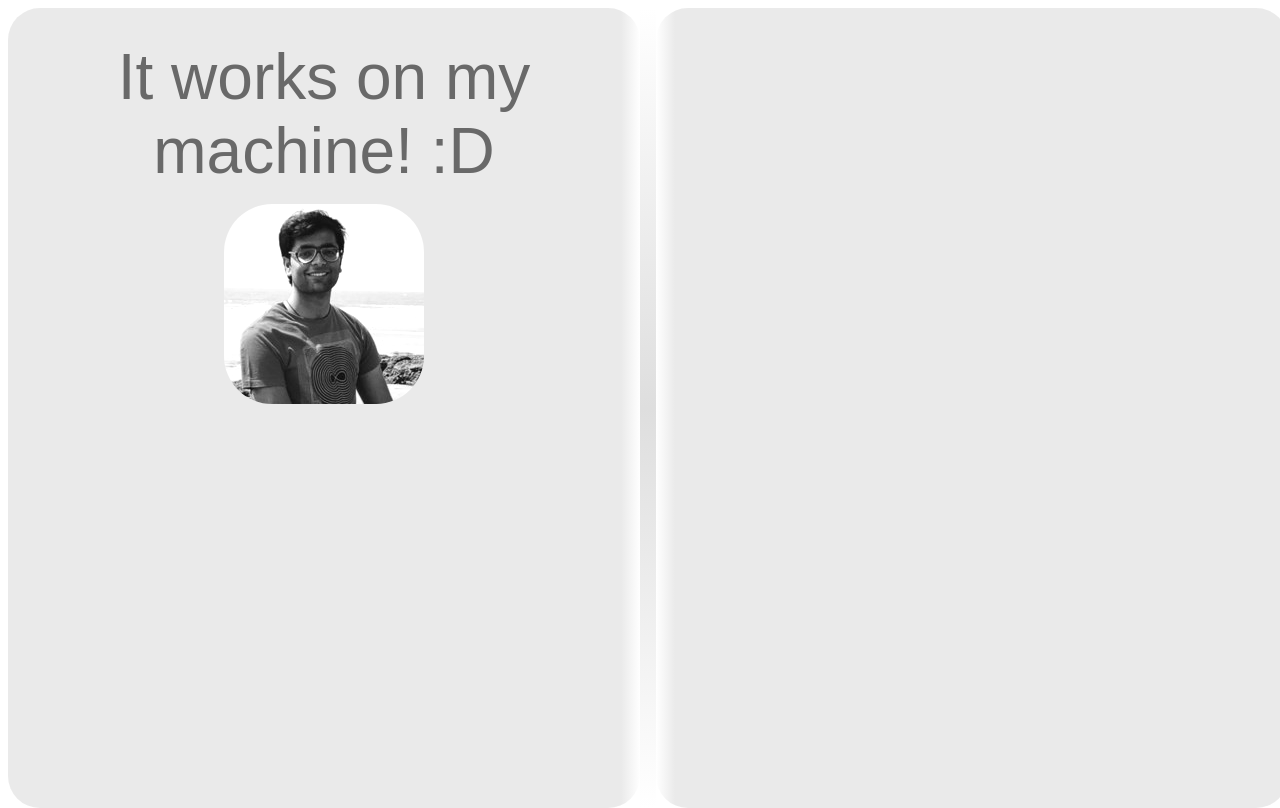
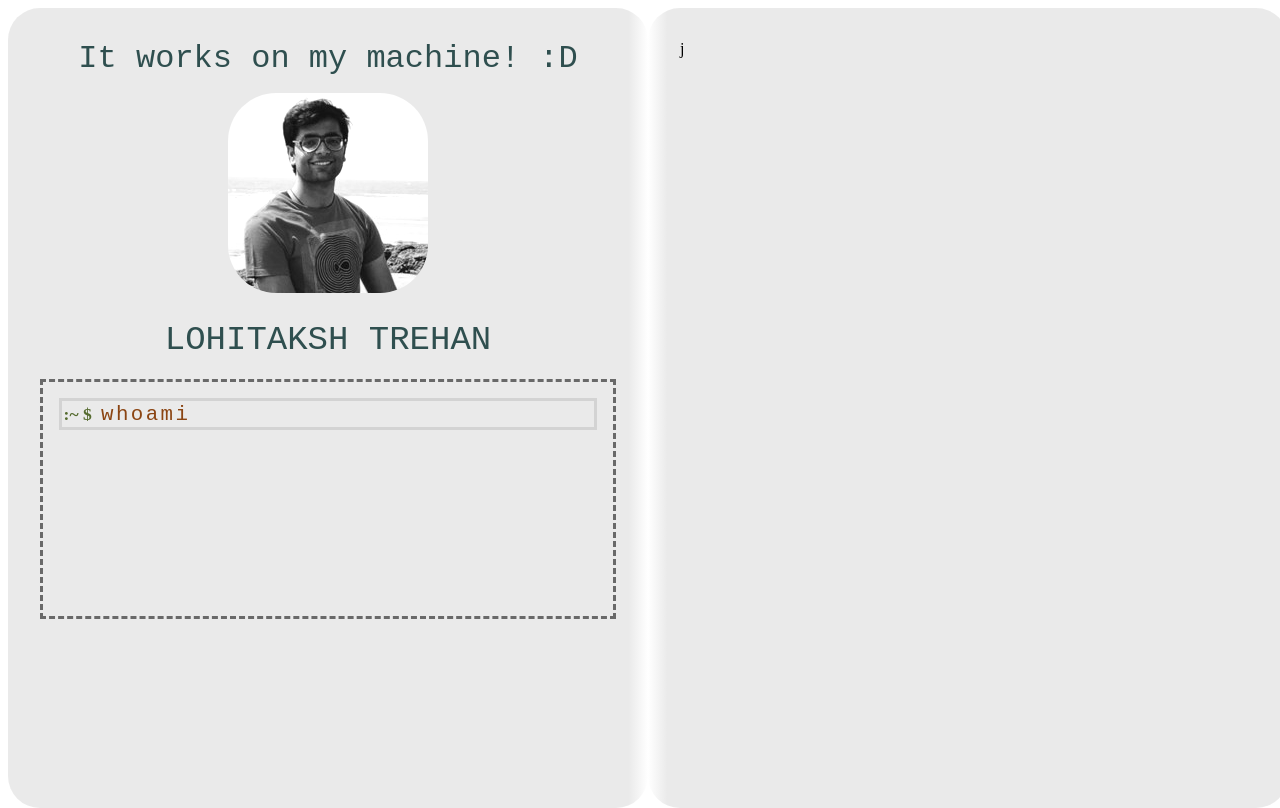
Before and after one commit to LohitakshTrehan/supreme-enigma, a website: page files/index.html in a window 1280 px wide. Drawn offline with Linux system fonts and the light colour scheme; files that its build step writes are made by us from their sources; files whose address does not match are found by name.

Commit message:
[content]: finally some picture coming up as to how the website is gonna look like. From this point JS functionality will start to get developed

```diff
--- a/files/index.html
+++ b/files/index.html
@@ -12,15 +12,18 @@
   <div class="aboutme-container">
     <div class="aboutme-heading">It works on my machine! :D</div>
     <img class="aboutme-profile-pic" src="/imgfiles/me.jpeg" alt="Why is my Photo not getting displayed? :(">
-  </div>
-
-  <!----------------------------Just a seprator---------------------------------------------------------->
-  <div class="separator">
+    <div class="aboutme-name">Lohitaksh Trehan</div>
+    <div class="aboutme-introduce">
+      <div class="aboutme-terminal-container">
+        <span class="aboutme-prompt">:~ $ </span>
+        <span class="aboutme-post-prompt">whoami</span>
+      </div>
+    </div>
   </div>
 
   <!----------------------------Details Container-------------------------------------------------------->
   <div class="details-container">
-
+    j
   </div>
 
 </body>
--- a/package.json
+++ b/package.json
@@ -5,7 +5,8 @@
   "main": "app.js",
   "scripts": {
     "test": "echo \"Error: no test specified\" && exit 1",
-    "start": "npm i && nodemon app.js"
+    "start": "npm i && nodemon app.js",
+    "postStart": "nodemon app.js"
   },
   "repository": {
     "type": "git",
--- a/styles/main.css
+++ b/styles/main.css
@@ -7,6 +7,7 @@ body {
   width: 100%;
   height: 100%;
   display: flex;
+  flex-wrap: wrap;
 }
 
 .aboutme-container {
@@ -19,9 +20,9 @@ body {
 .aboutme-heading {
   margin: 1rem;
   text-align: center;
-  font-size: 4rem;
-  font-family: fantasy;
-  color: dimgrey;
+  font-size: 2rem;
+  font-family: monospace;
+  color: darkslategray;
   margin-top: 0;
 }
 
@@ -33,10 +34,46 @@ body {
   filter: brightness(120%);
 }
 
-.separator {
-  background-image: linear-gradient(180deg, transparent, #dedede, transparent);
-  height: 100%;
-  width: 1rem;
+.aboutme-name {
+  margin: 1rem;
+  text-align: center;
+  color: darkslategray;
+  font-family: monospace;
+  font-size: 3rem;
+  font-variant: all-petite-caps;
+}
+
+.aboutme-introduce {
+  border: dashed;
+  border-width: 0.2rem;
+  border-color: dimgray;
+  max-height: 30rem;
+  min-height: 15rem;
+  padding: 1rem;
+  overflow-y: auto;
+  scroll-behavior: smooth;
+  min-width: 21rem;
+}
+
+.aboutme-prompt {
+  font-weight: bold;
+  color: darkolivegreen;
+  font-size: 1.1rem;
+}
+
+.aboutme-post-prompt {
+  font-family: monospace;
+  font-size: 1.3rem;
+  letter-spacing: 0.15rem;
+  margin: 0.3rem;
+  color: saddlebrown;
+}
+
+.aboutme-terminal-container {
+  border-color: lightgray;
+  border-width: .2rem;
+  border-style: solid;
+  padding: .1rem;
 }
 
 .details-container {
```
